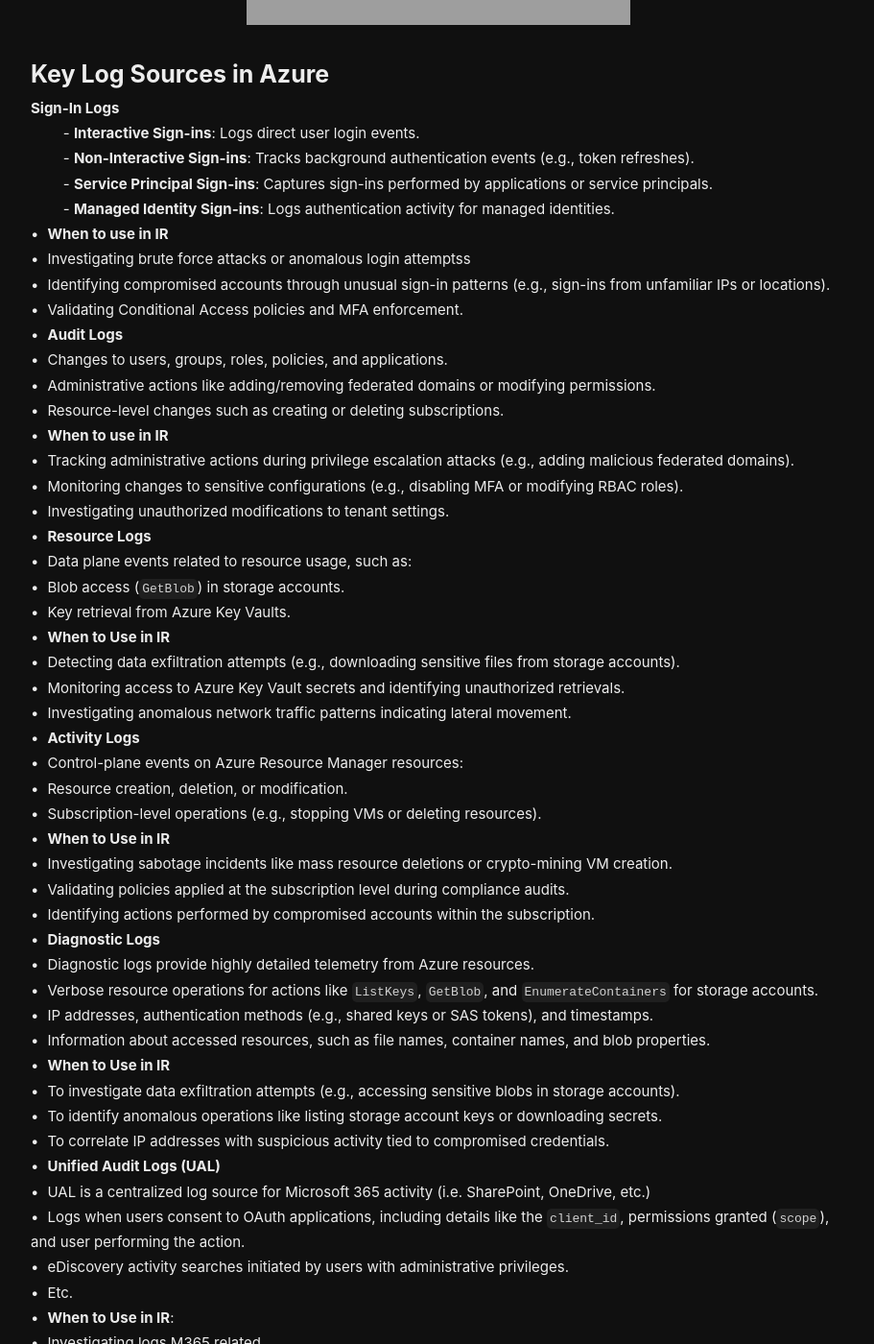
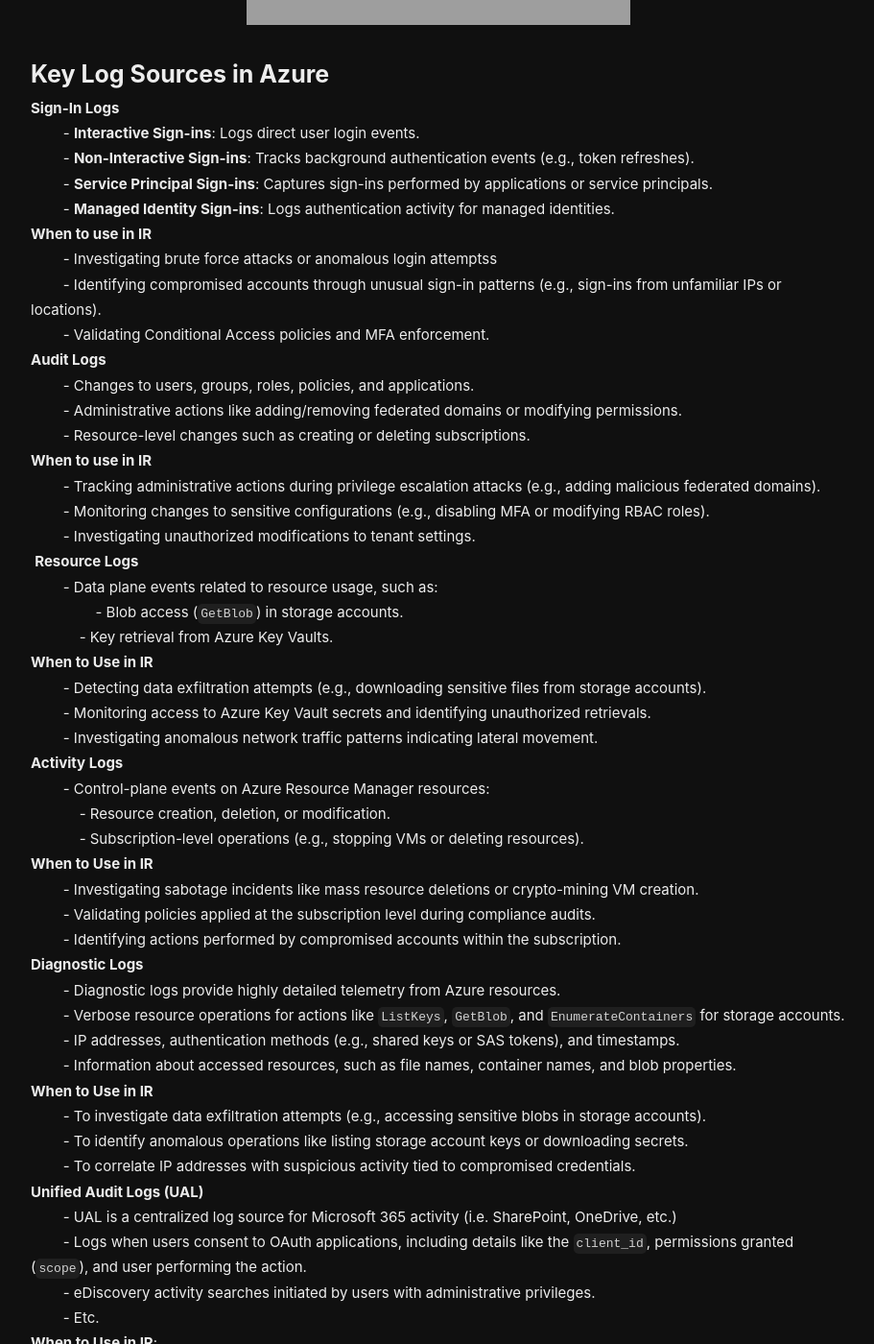
Before and after one commit to notbricey/brisee.github.io, a Jekyll site: the page built from _posts/2025-04-07-xintra-apt-emulation-lab-husky-corp.md, in a window 1280 px wide and 1400 px high, scrolled down 991 px. Shown: the whole window at 96% size, without its empty margins (183-1094 px from the left). Built offline with Jekyll 4.4.1, drawn with Linux system fonts in a browser that asks for light colours; our own code applies the rules of GitHub Pages for plain Markdown files; some of the changed text lies outside the part shown.

Commit message:
Update 2025-04-07-xintra-apt-emulation-lab-husky-corp.md

```diff
--- a/_posts/2025-04-07-xintra-apt-emulation-lab-husky-corp.md
+++ b/_posts/2025-04-07-xintra-apt-emulation-lab-husky-corp.md
@@ -17,49 +17,49 @@ Below is an image of the infected part of the Husky Corp network that the client
 	- **Non-Interactive Sign-ins**: Tracks background authentication events (e.g., token refreshes).
 	- **Service Principal Sign-ins**: Captures sign-ins performed by applications or service principals.
 	- **Managed Identity Sign-ins**: Logs authentication activity for managed identities.
-- **When to use in IR**
+**When to use in IR**
 	- Investigating brute force attacks or anomalous login attemptss
 	- Identifying compromised accounts through unusual sign-in patterns (e.g., sign-ins from unfamiliar IPs or locations).
 	- Validating Conditional Access policies and MFA enforcement.
-- **Audit Logs**
+**Audit Logs**
 	- Changes to users, groups, roles, policies, and applications.
 	- Administrative actions like adding/removing federated domains or modifying permissions.
 	- Resource-level changes such as creating or deleting subscriptions.
-- **When to use in IR**
+**When to use in IR**
 	- Tracking administrative actions during privilege escalation attacks (e.g., adding malicious federated domains).
 	- Monitoring changes to sensitive configurations (e.g., disabling MFA or modifying RBAC roles).
 	- Investigating unauthorized modifications to tenant settings.
- - **Resource Logs**
+ **Resource Logs**
 	- Data plane events related to resource usage, such as:
 		- Blob access (`GetBlob`) in storage accounts.
 	    - Key retrieval from Azure Key Vaults.
-- **When to Use in IR**
+**When to Use in IR**
 	- Detecting data exfiltration attempts (e.g., downloading sensitive files from storage accounts).
 	- Monitoring access to Azure Key Vault secrets and identifying unauthorized retrievals.
 	- Investigating anomalous network traffic patterns indicating lateral movement.
-- **Activity Logs**
+**Activity Logs**
 	- Control-plane events on Azure Resource Manager resources:
 	    - Resource creation, deletion, or modification.
 	    - Subscription-level operations (e.g., stopping VMs or deleting resources).
-- **When to Use in IR**
+**When to Use in IR**
 	- Investigating sabotage incidents like mass resource deletions or crypto-mining VM creation.
 	- Validating policies applied at the subscription level during compliance audits.
 	- Identifying actions performed by compromised accounts within the subscription.
-- **Diagnostic Logs**
+**Diagnostic Logs**
 	- Diagnostic logs provide highly detailed telemetry from Azure resources.
 	- Verbose resource operations for actions like `ListKeys`, `GetBlob`, and `EnumerateContainers` for storage accounts.
 	- IP addresses, authentication methods (e.g., shared keys or SAS tokens), and timestamps.
 	- Information about accessed resources, such as file names, container names, and blob properties.
-- **When to Use in IR**
+**When to Use in IR**
 	- To investigate data exfiltration attempts (e.g., accessing sensitive blobs in storage accounts).
 	- To identify anomalous operations like listing storage account keys or downloading secrets.
 	- To correlate IP addresses with suspicious activity tied to compromised credentials.
-- **Unified Audit Logs (UAL)**
+**Unified Audit Logs (UAL)**
 	- UAL is a centralized log source for Microsoft 365 activity (i.e. SharePoint, OneDrive, etc.)
 	- Logs when users consent to OAuth applications, including details like the `client_id`, permissions granted (`scope`), and user performing the action.
 	- eDiscovery activity searches initiated by users with administrative privileges.
 	- Etc.
-- **When to Use in IR**:
+**When to Use in IR**:
 	- Investigating logs M365 related.
 	- To investigate OAuth abuse by identifying consent events for malicious applications.
 	- To analyze eDiscovery searches for sensitive data exfiltration.
```
